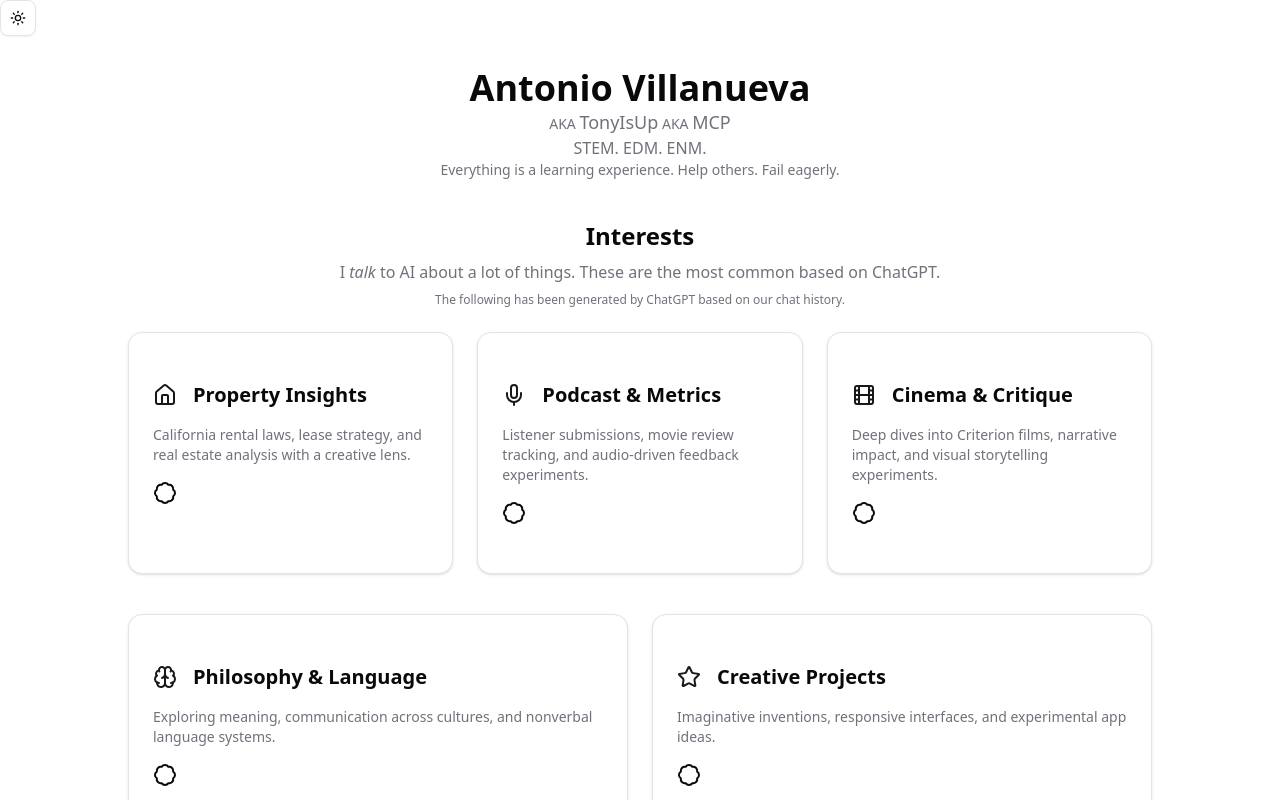
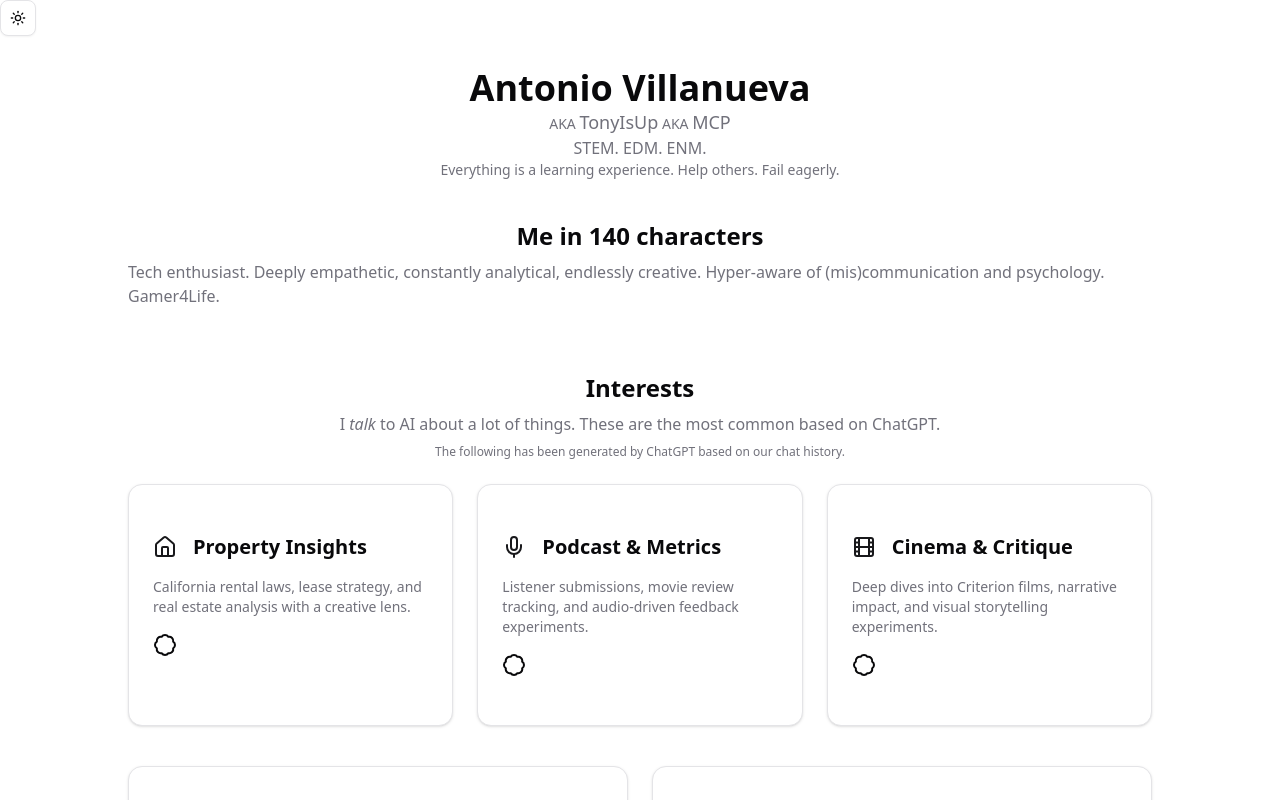
Before and after one commit to tonyisup/tonyismcp, a Next.js app: page / in a window 1280 px wide. Shown: the top 800 px of the page. Built offline with nearby package versions, Linux system fonts and the light colour scheme.

Commit message:
build fixes

```diff
--- a/app/components/BlogPosts.tsx
+++ b/app/components/BlogPosts.tsx
@@ -16,7 +16,7 @@ export function BlogPosts({ blogPosts }: BlogPostsProps) {
   const [posts, setPosts] = useState<typeof blogPosts>([]);
   useEffect(() => {
     setTimeout(() => setPosts(blogPosts), 500);
-  }, []);
+  });
 
   return (
     <section className="mt-12">
--- a/app/page.tsx
+++ b/app/page.tsx
@@ -67,6 +67,12 @@ export default function HomePage() {
 
         <section className="flex flex-col items-center">
           <div className="flex flex-col gap-2 items-center mb-6">
+            <h2 className="text-2xl font-semibold">Me in 140 characters</h2>
+            <p className="text-muted-foreground">Tech enthusiast. Deeply empathetic, constantly analytical, endlessly creative. Hyper-aware of (mis)communication and psychology. Gamer4Life.</p>
+          </div>
+        </section>
+        <section className="flex flex-col items-center">
+          <div className="flex flex-col gap-2 items-center mb-6">
             <h2 className="text-2xl font-semibold">Interests</h2>
             <p className="text-muted-foreground">I <i>talk</i> to AI about a lot of things. These are the most common based on ChatGPT.</p>
             <p className="text-xs text-muted-foreground">The following has been generated by ChatGPT based on our chat history.</p>
@@ -134,7 +140,7 @@ export default function HomePage() {
         <section className="mt-12">
           <div className="text-center mb-6">
             <h2 className="text-2xl font-semibold">My Creative Profile</h2>
-            <p className="text-muted-foreground">"Hey GPT, what do you think of me?"</p>
+            <p className="text-muted-foreground">&quot;Hey GPT, what do you think of me?&quot;</p>
           </div>
           <div className="grid grid-cols-1 md:grid-cols-2 gap-6">
             {personalProfile.map((item, idx) => (
```
